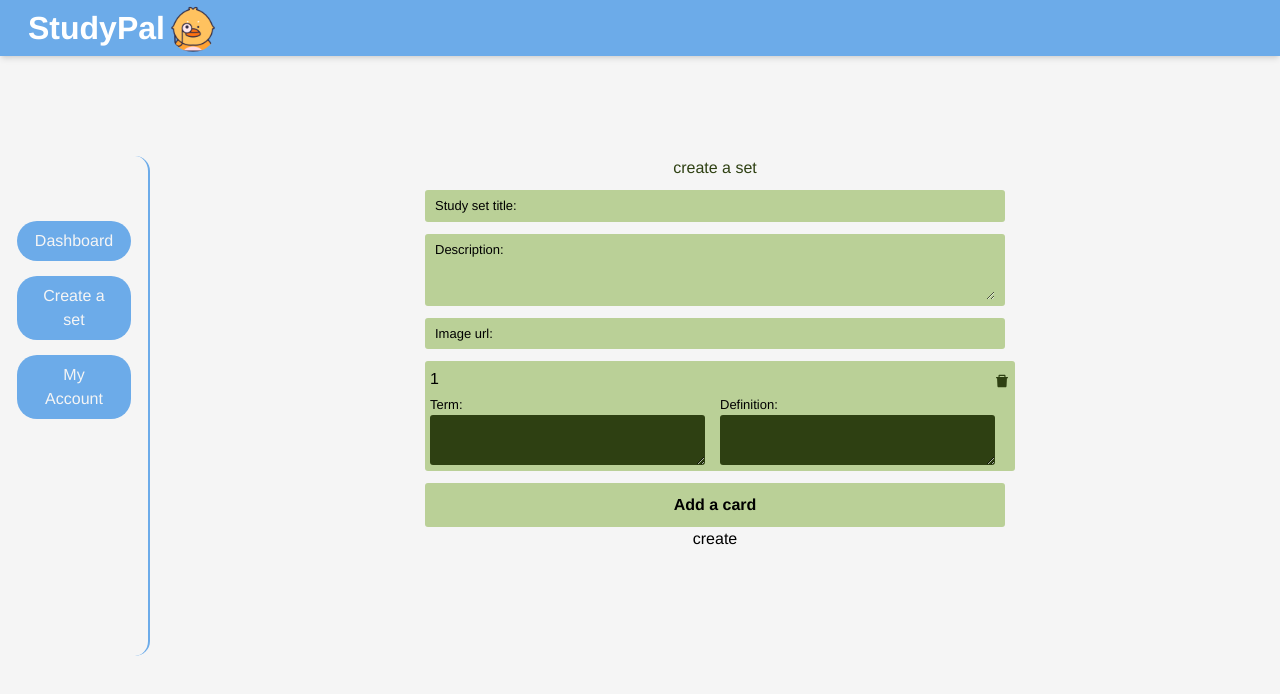
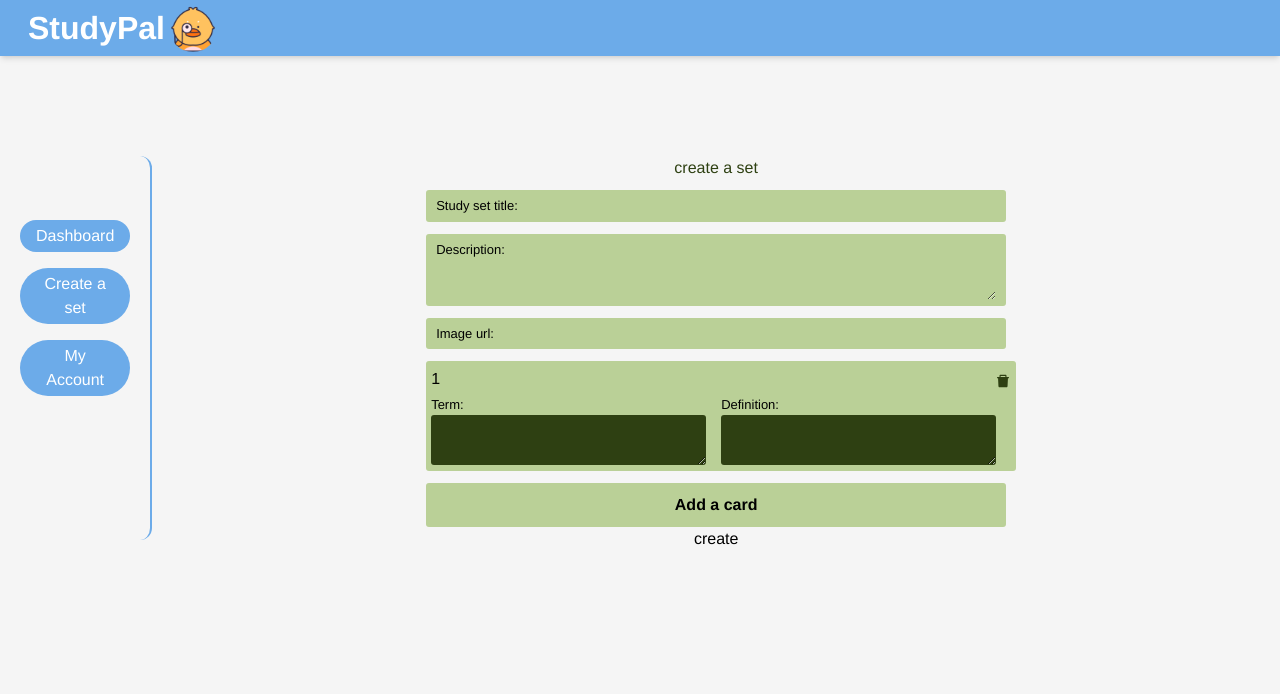
Before and after one commit to HafsaSarker/studyPal, a React (Vite) app in the folder client/: page /createSet in a window 1280 px wide. Shown: the top 694 px of the page. Built offline with nearby package versions, Linux system fonts and the light colour scheme; a web font is replaced by a local one.

Commit message:
fix side nav

```diff
--- a/client/src/Components/sideNav/SideNav.css
+++ /dev/null
@@ -1,27 +0,0 @@
-.nav--side {
-    border-right: solid 2px #6cabe9;
-    padding: 50px 20px;
-    width: 150px;
-    height: 500px;
-    display: flex;
-    flex-direction: column;
-    justify-content: flex-start;
-    align-items: center;
-    text-align: center;
-    border-top-right-radius: 15px;
-    border-bottom-right-radius: 15px;
-}
-
-.nav--side > ul > a > li {
-    background-color: #6cabe9;
-    margin: 15px 0px;
-    padding: 8px 18px;
-    border-radius: 20px;
-    color:#F5F5F5;
-    cursor: pointer;
-    transition: all .3s;
-}
-
-.nav--side > ul > li:hover {
-    background-color: #67a2dd;
-}
--- a/client/src/Components/sideNav/SideNav.jsx
+++ b/client/src/Components/sideNav/SideNav.jsx
@@ -1,22 +1,25 @@
-import { Link } from 'react-router-dom'
-import './SideNav.css'
+import { Link } from "react-router-dom";
 
 export default function SideNav() {
   return (
-        <div className="sideNav">
-            <nav className='nav--side'>
+    <nav className="flex h-96 flex-col items-center justify-start rounded-r-xl border-r-2 border-r-light-blue px-5 py-12 text-center text-white">
       <ul>
-                    <Link to='/dashboard'>
-                        <li>Dashboard</li>
+        <Link to="/dashboard">
+          <li className="my-4 cursor-pointer rounded-full bg-light-blue px-4 py-1 transition duration-300 hover:bg-hover-blue">
+            Dashboard
+          </li>
         </Link>
-                    <Link to='/createSet'>
-                        <li>Create a set</li>
+        <Link to="/createSet">
+          <li className="my-4 cursor-pointer rounded-full bg-light-blue px-4 py-1 transition duration-300 hover:bg-hover-blue">
+            Create a set
+          </li>
         </Link>
-                    <Link to='/user/me'>
-                        <li>My Account</li>
+        <Link to="/user/me">
+          <li className="my-4 cursor-pointer rounded-full bg-light-blue px-4 py-1 transition duration-300 hover:bg-hover-blue">
+            My Account
+          </li>
         </Link>
       </ul>
     </nav>
-        </div>
-    )
+  );
 }
```
Lines whose indentation alone changed are shown as unchanged.
